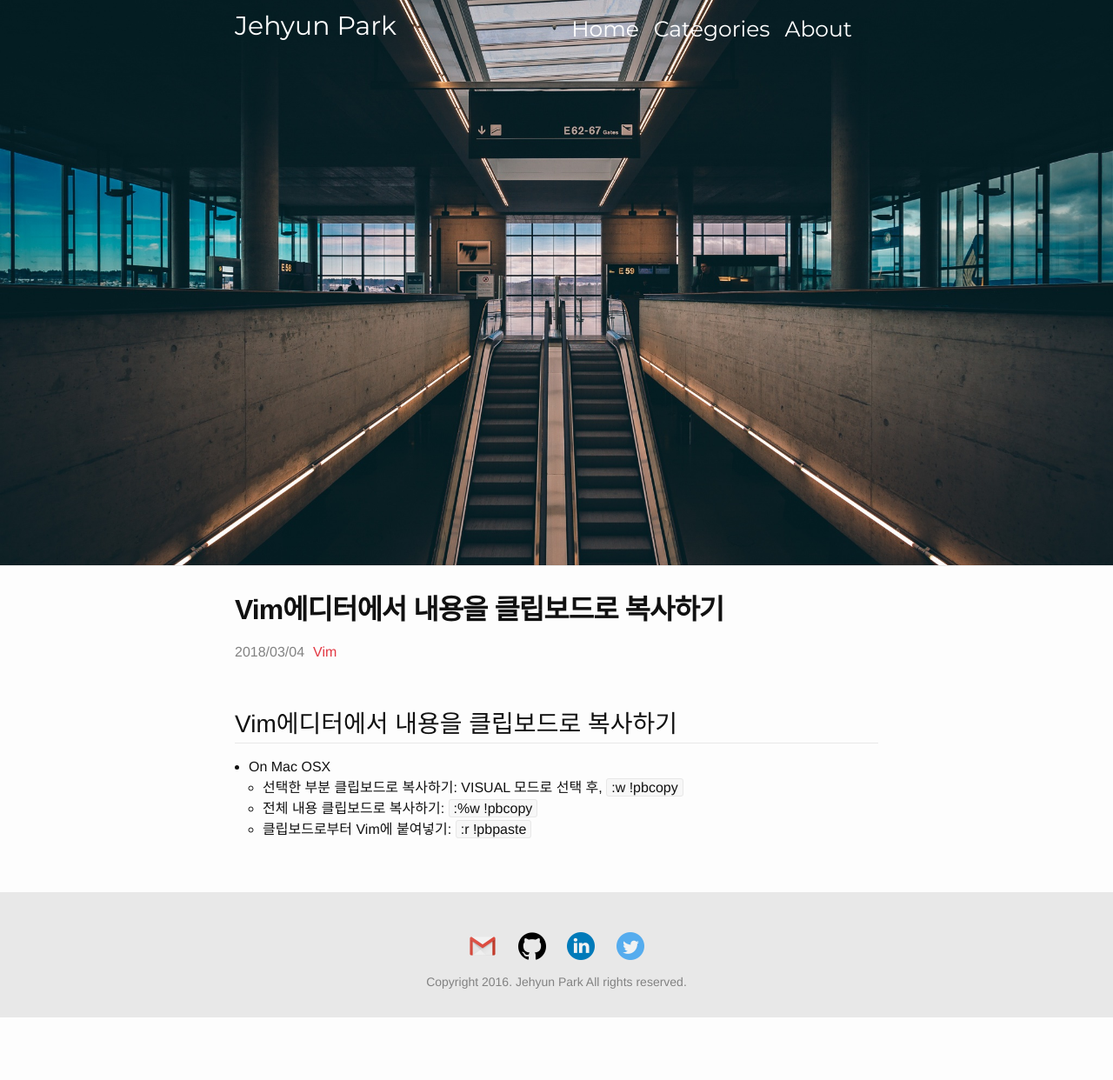
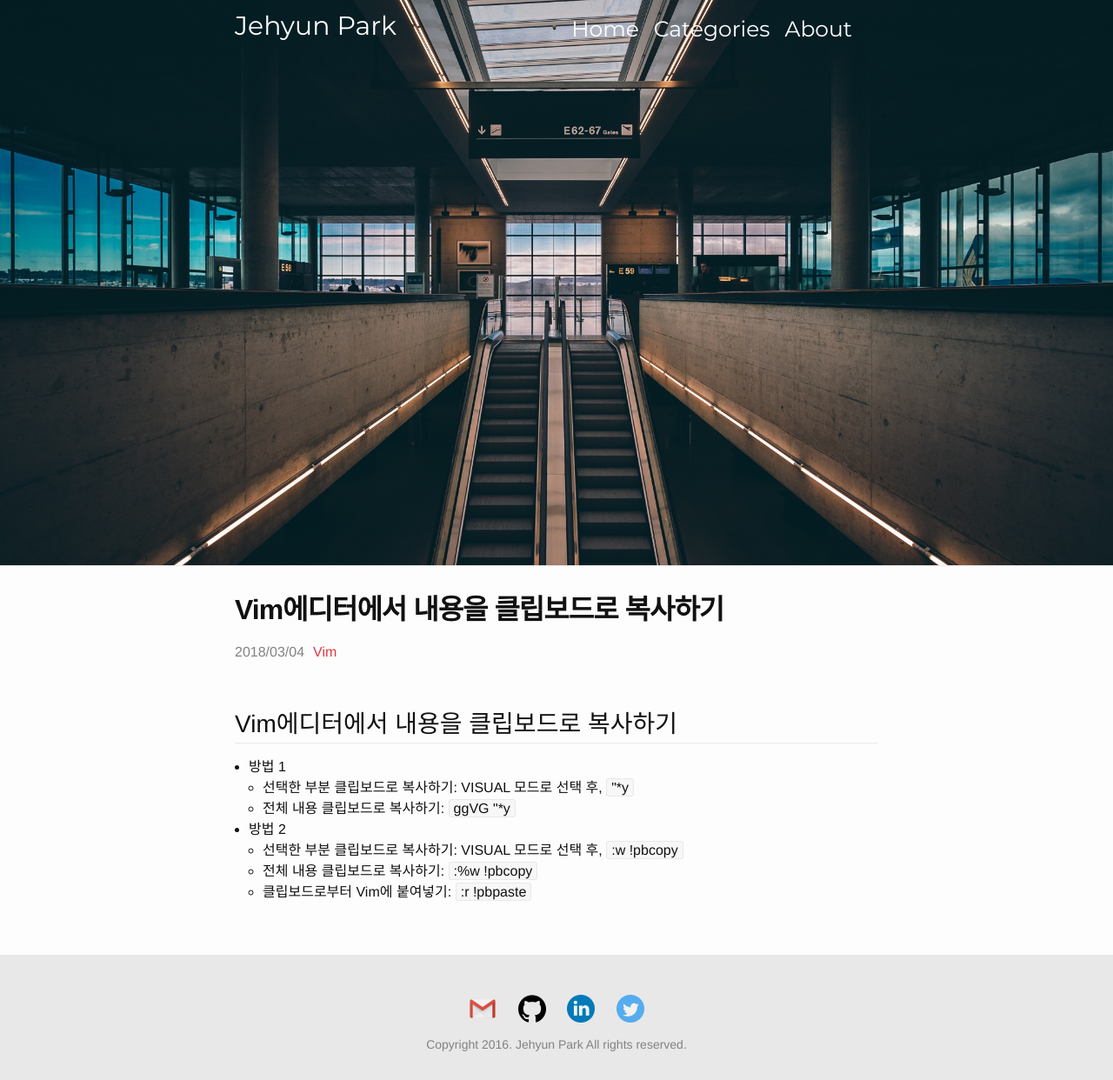
Before and after one commit to jehyunpark/jehyunpark.github.io, a Jekyll site: the page built from _posts/2018-03-04-vim-copy-to-clipboard.md, in a window 1280 px wide. Shown: the whole page at 87% size. Built offline with Jekyll 4.4.1, drawn with Linux system fonts in a browser that asks for light colours; nearby versions of some CDN libraries; some web fonts are replaced; before the commit the page ends 1170 px from its top, so only the background shows below that.

Commit message:
Modify Post

````diff
--- a/_posts/2018-03-04-vim-copy-to-clipboard.md
+++ b/_posts/2018-03-04-vim-copy-to-clipboard.md
@@ -6,7 +6,10 @@ category: Vim
 
 # Vim에디터에서 내용을 클립보드로 복사하기
 
-- On Mac OSX
+- 방법 1
+	- 선택한 부분 클립보드로 복사하기: VISUAL 모드로 선택 후, ```"*y```
+	- 전체 내용 클립보드로 복사하기: ```ggVG "*y```
+- 방법 2
 	- 선택한 부분 클립보드로 복사하기: VISUAL 모드로 선택 후, ```:w !pbcopy```
 	- 전체 내용 클립보드로 복사하기: ```:%w !pbcopy```
 	- 클립보드로부터 Vim에 붙여넣기: ```:r !pbpaste```
````
